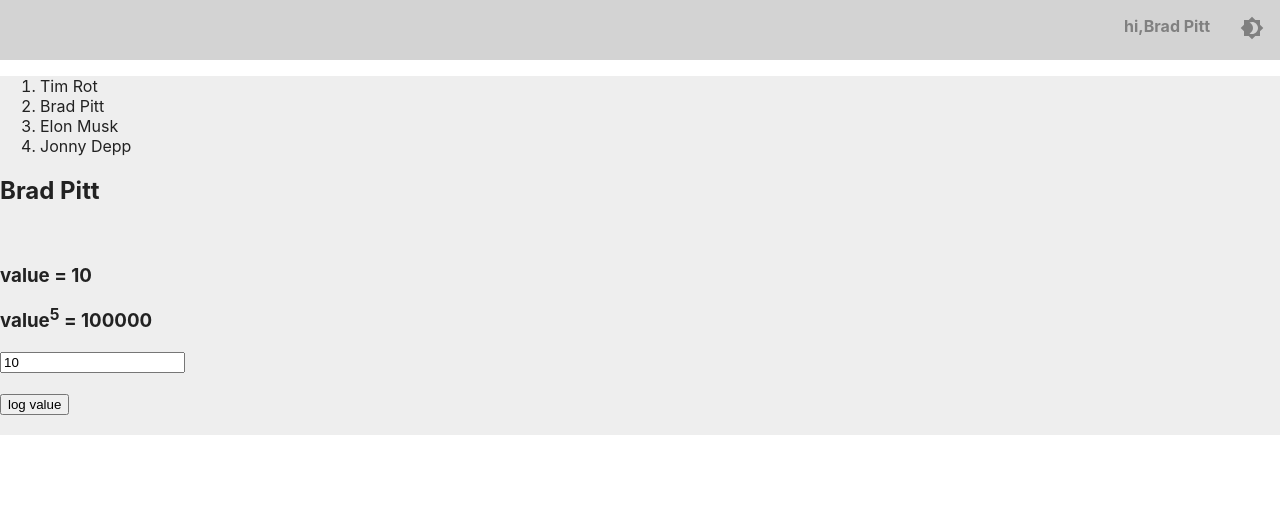
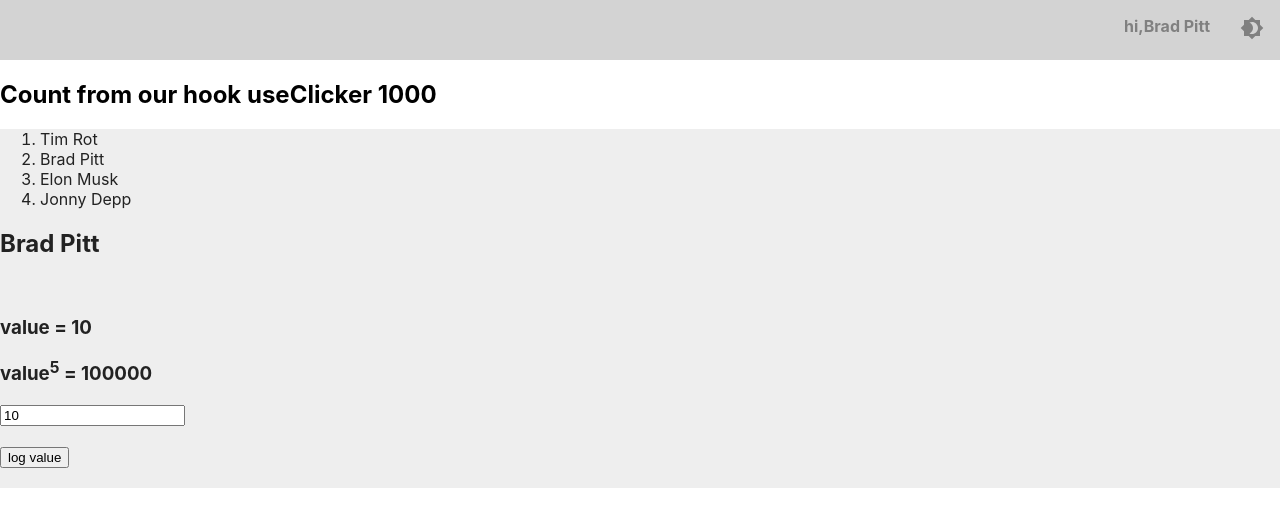
Before and after one commit to novolokova/react-18-01-23, a React (Create React App) app: page / in a window 1280 px wide. Shown: the top 526 px of the page. Built offline with nearby package versions, Linux system fonts and the light colour scheme.

Commit message:
Add useClicker

```diff
--- a/src/App.js
+++ b/src/App.js
@@ -1,11 +1,13 @@
 import React, { useState } from "react";
 
 import { BrowserRouter, Routes, Route } from "react-router-dom";
+import FuncHeader from './components/FuncHeader';
+import HomePage from './pages/HomePage';
 import { ThemeContext, UserContext } from './contexts';
+import {useClicker} from './hooks';
+import { CONSTANTS } from "./constants"
 
-import FuncHeader from './components/FuncHeader';
-import { CONSTANTS } from "./constants"
-import HomePage from './pages/HomePage';
+
 const { THEMES } = CONSTANTS;
 
 
@@ -15,11 +17,13 @@
     name: "Brad Pitt",
   });
   const [theme, setTheme] = useState(THEMES.LIGHT);
+  const count = useClicker(1000);
   return (
     <ThemeContext.Provider value={[theme, setTheme]}>
       <UserContext.Provider value={[user, setUser]}>
         <BrowserRouter>
           <FuncHeader />
+          <h2> Count from our hook useClicker {count}</h2>
           <Routes>
             <Route path="/" element={<HomePage />} />
           </Routes>
--- a/src/hooks/index.js
+++ b/src/hooks/index.js
@@ -1 +1,3 @@
 export {default as useLoadData} from './useLoadData';
+
+export {default as useClicker} from './useClicker';
--- /dev/null
+++ b/src/hooks/useClicker.js
@@ -0,0 +1,20 @@
+import { useState, useEffect } from "react";
+
+function useClicker(value=0) {
+  const [count, setCount] = useState(value);
+
+  useEffect(() => {
+    const handlerClick = () => {
+      setCount((count) => count + 1);
+      window.addEventListener("click", handlerClick);
+    };
+    return () => {
+      window.removeEventListener("click", handlerClick);
+    };
+  }, []);
+
+  return count;
+
+};
+
+export default useClicker;
--- a/src/pages/HomePage.js
+++ b/src/pages/HomePage.js
@@ -1,7 +1,6 @@
 import React, {
   useContext,
   useState,
-
   useCallback,
   useMemo,
 } from "react";
```
